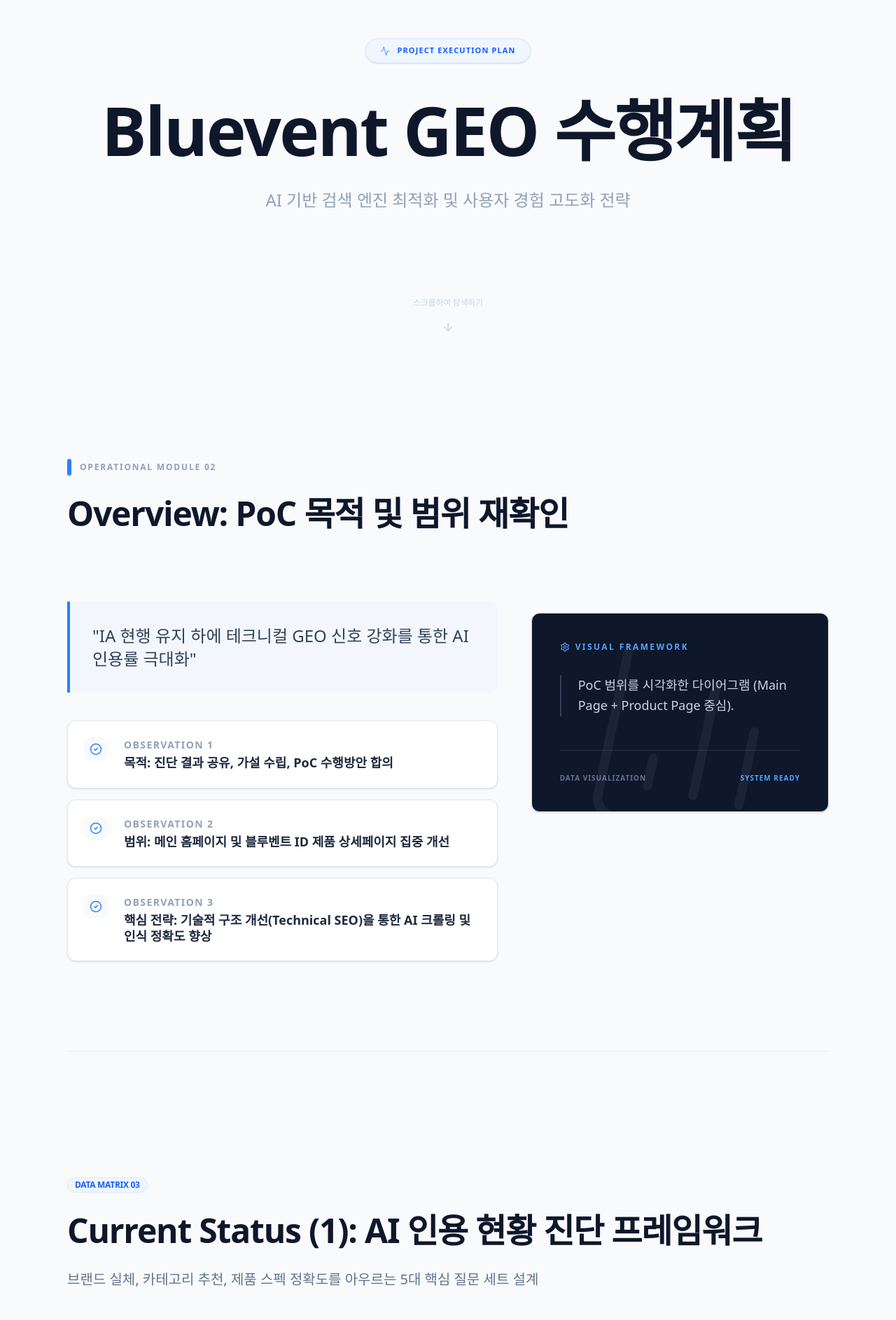
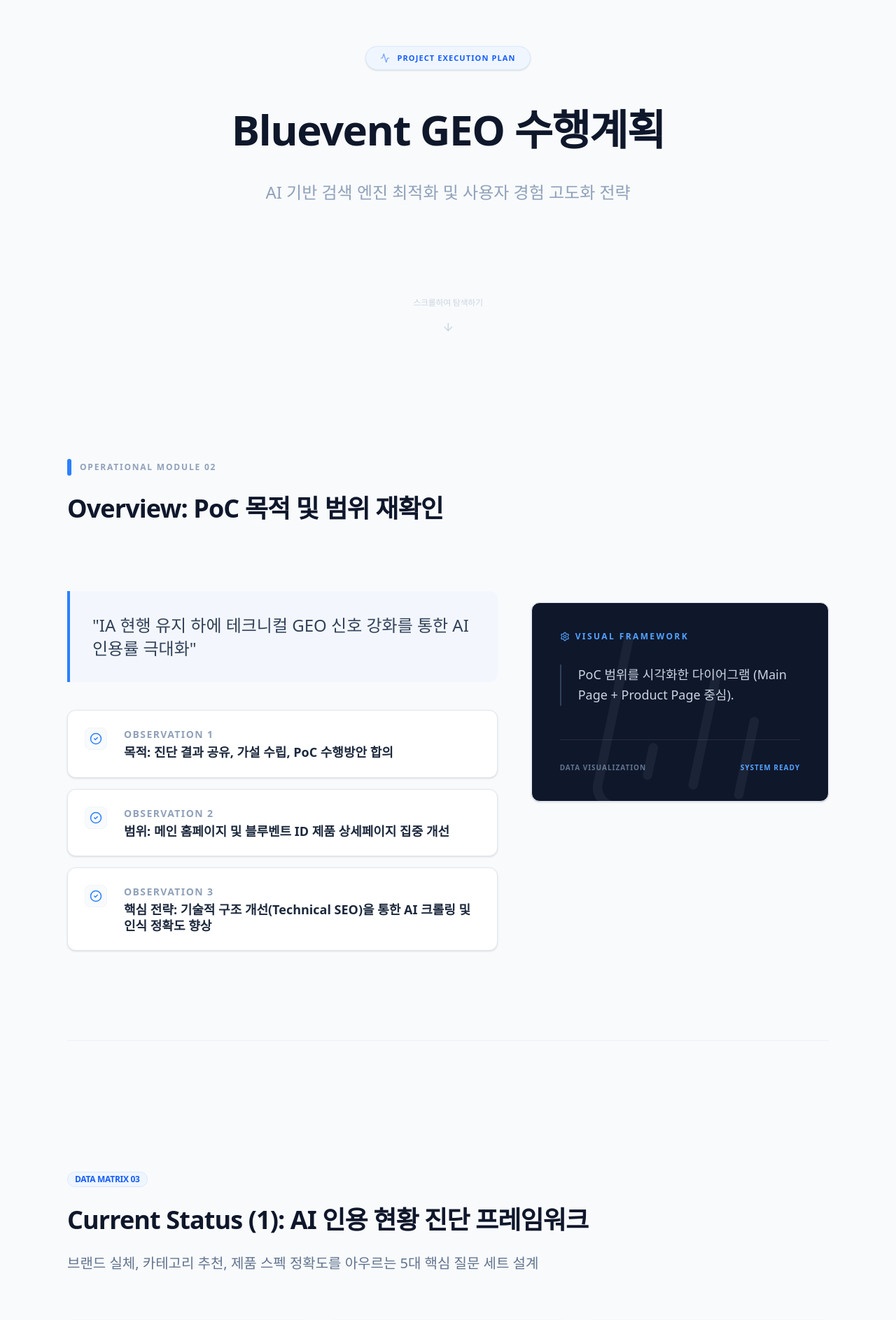
Before and after one commit to seoyahh/bluevent_geo_poc_review, a React (Vite) app: page / in a window 1280 px wide. Shown: the part 240-2127 px from the top of the page at 70% size. Built offline with nearby package versions, Linux system fonts and the light colour scheme.

Commit message:
Reduce font sizes of h1 and h2 titles for better visual balance

```diff
--- a/src/App.tsx
+++ b/src/App.tsx
@@ -44,7 +44,7 @@ export default function App() {
         <span className="text-[11px] font-bold tracking-[0.1em] uppercase">Project Execution Plan</span>
       </motion.div>
 
-      <h1 className="text-5xl lg:text-8xl font-bold tracking-tight text-slate-900 leading-none max-w-6xl mb-8">
+      <h1 className="text-4xl lg:text-6xl font-bold tracking-tight text-slate-900 leading-tight max-w-5xl mb-8">
         {slide.title}
       </h1>
 
@@ -79,7 +79,7 @@ export default function App() {
             Operational Module 0{index + 1}
           </span>
         </div>
-        <h2 className="text-3xl lg:text-5xl font-bold tracking-tight text-slate-900 leading-tight max-w-4xl">
+        <h2 className="text-2xl lg:text-4xl font-bold tracking-tight text-slate-900 leading-tight max-w-4xl">
           {slide.title}
         </h2>
       </div>
@@ -136,7 +136,7 @@ export default function App() {
     <div className="flex flex-col justify-center py-24 min-h-screen">
       <div className="space-y-6 mb-16 text-left">
         <div className="accent-tag">Data Matrix 0{index + 1}</div>
-        <h2 className="text-3xl lg:text-5xl font-bold tracking-tight text-slate-900 leading-tight">{slide.title}</h2>
+        <h2 className="text-2xl lg:text-4xl font-bold tracking-tight text-slate-900 leading-tight">{slide.title}</h2>
         <p className="text-lg lg:text-xl text-slate-500 font-medium max-w-3xl leading-relaxed">{slide.oneLiner}</p>
       </div>
       <div className="grid grid-cols-1 md:grid-cols-3 gap-6">
@@ -175,7 +175,7 @@ export default function App() {
     <div className="flex flex-col justify-center py-24 min-h-screen">
       <div className="space-y-6 mb-20 text-center">
         <div className="accent-tag">Timeline 0{index + 1}</div>
-        <h2 className="text-3xl lg:text-5xl font-bold tracking-tight text-slate-900 leading-tight">{slide.title}</h2>
+        <h2 className="text-2xl lg:text-4xl font-bold tracking-tight text-slate-900 leading-tight">{slide.title}</h2>
         <p className="text-xl text-blue-600 font-bold tracking-tight">{slide.oneLiner}</p>
       </div>
       <div className="grid grid-cols-1 lg:grid-cols-4 gap-6 items-stretch">
@@ -204,7 +204,7 @@ export default function App() {
     <div className="grid grid-cols-1 lg:grid-cols-12 gap-16 py-24 min-h-screen items-center">
       <div className="lg:col-span-5 flex flex-col justify-center text-left">
         <div className="accent-tag border-blue-200 bg-blue-50 text-blue-600 mb-8 inline-block self-start">Final Audit 0{index + 1}</div>
-        <h2 className="text-3xl lg:text-5xl font-bold text-slate-900 mb-8 leading-tight tracking-tight">{slide.title}</h2>
+        <h2 className="text-2xl lg:text-4xl font-bold text-slate-900 mb-8 leading-tight tracking-tight">{slide.title}</h2>
         <p className="text-xl text-slate-500 font-medium leading-relaxed max-w-md">{slide.oneLiner}</p>
       </div>
       <div className="lg:col-span-7 grid grid-cols-1 gap-4">
```
